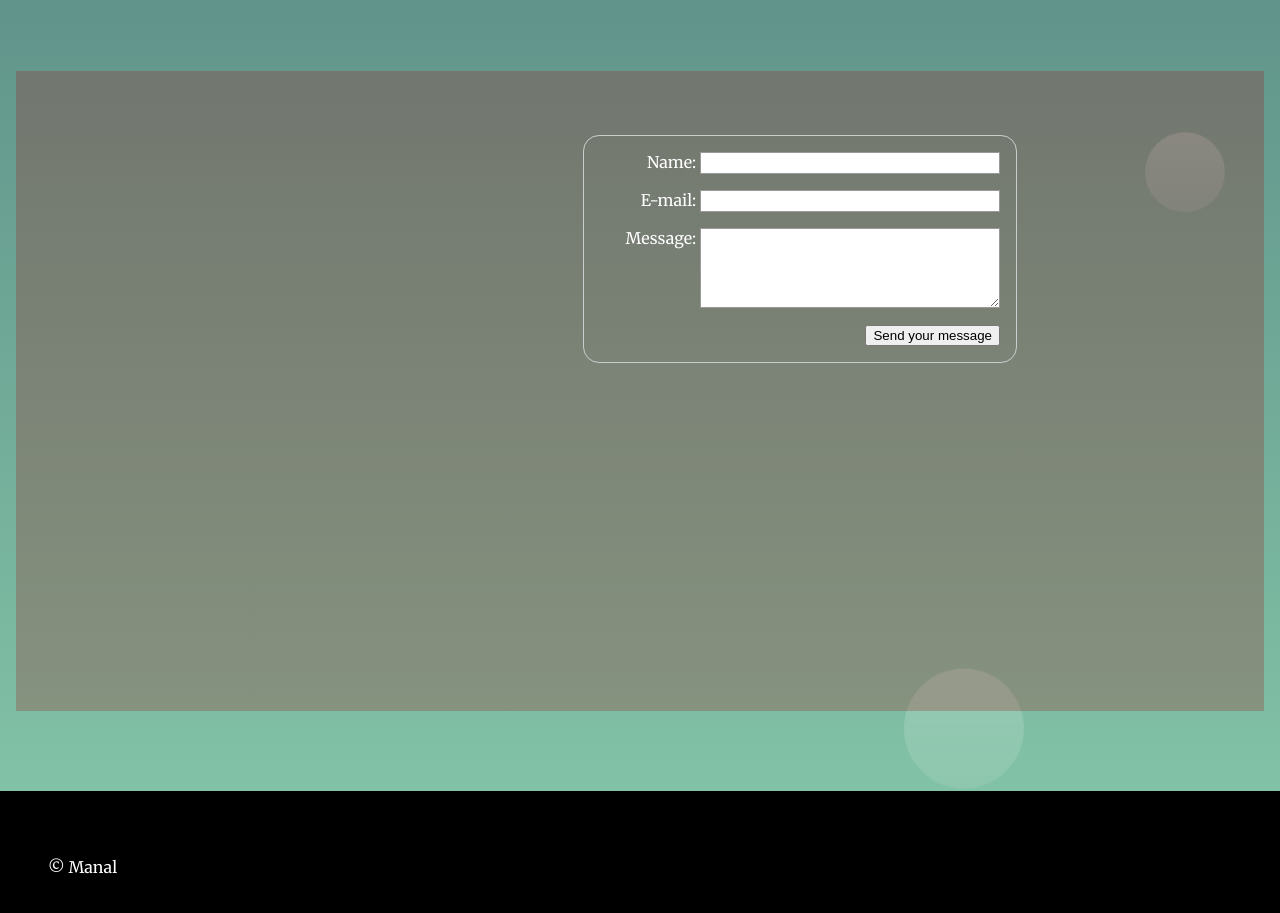
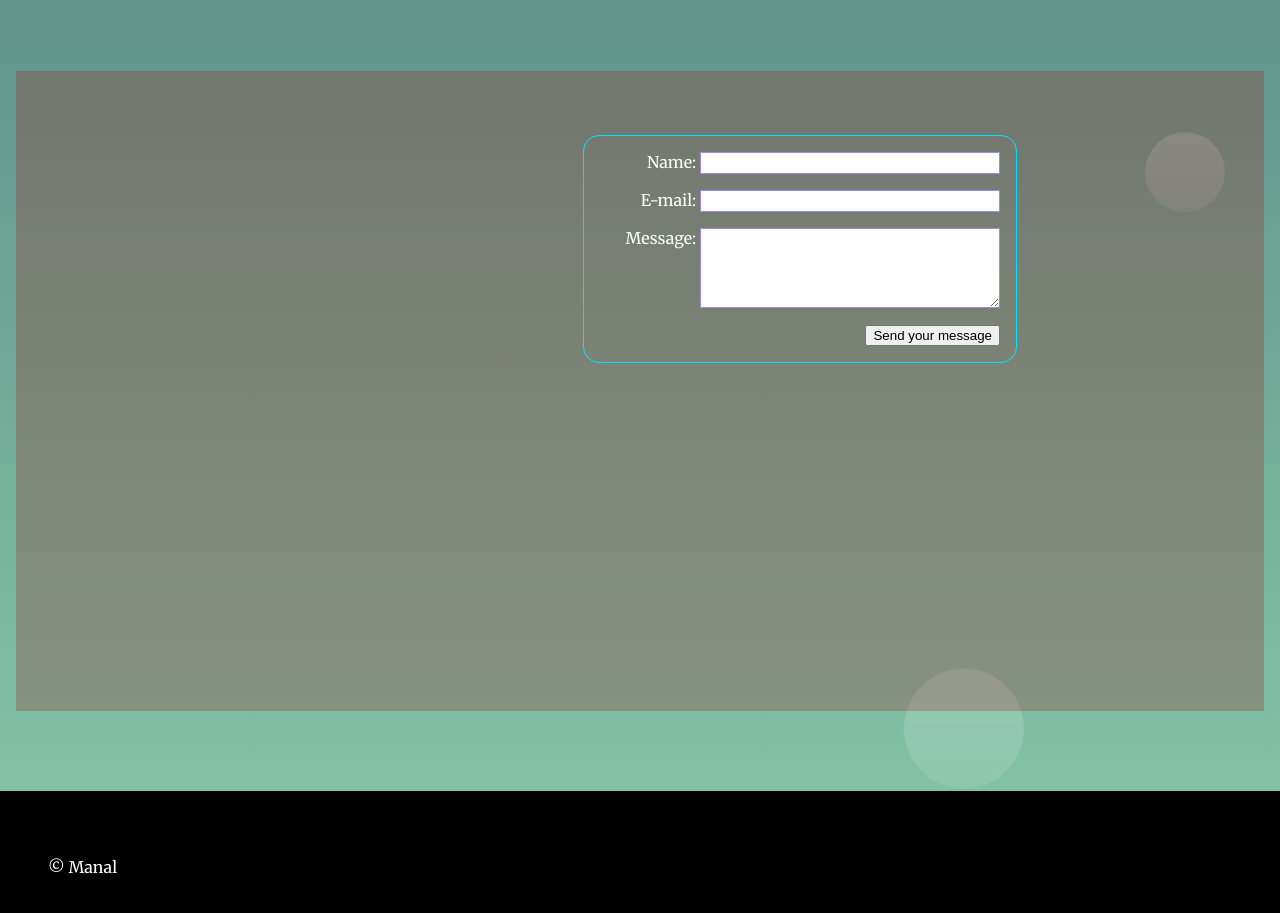
Before and after one commit to Golden-I/cd0428-landing-page-main, a plain HTML site: page index.html in a window 1280 px wide. Shown: the part 2320-3233 px from the top of the page. Drawn offline with Linux system fonts and the light colour scheme.

Commit message:
29.08 change color

```diff
--- a/css/styles.css
+++ b/css/styles.css
@@ -248,7 +248,7 @@ form {
     width: 400px;
     /* Form outline */
     padding: 1em;
-    border: 1px solid #CCC;
+    border: 1px solid rgb(0, 225, 255);
     border-radius: 1em;
   }
 
@@ -280,7 +280,7 @@ form {
     box-sizing: border-box;
 
     /* Match form field borders */
-    border: 1px solid #999;
+    border: 1px solid rgb(163, 132, 234);
   }
 
   input:focus,
```
